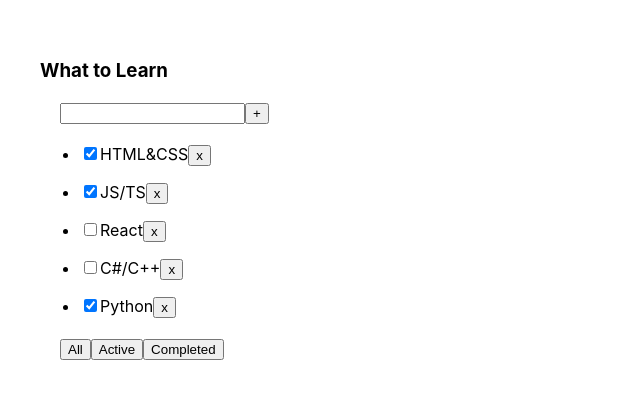
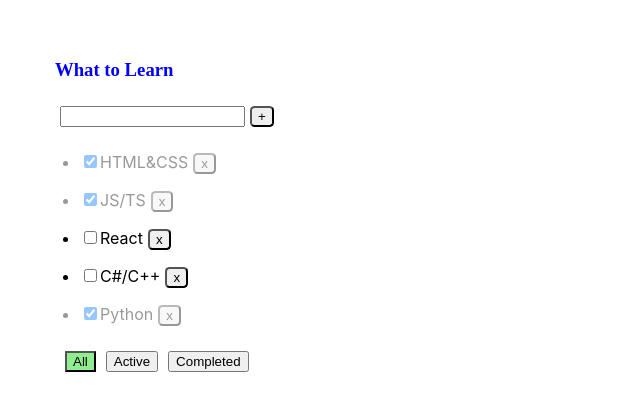
Before and after one commit to DmitryPatskalev/todolist, a React (Create React App) app: page / in a window 1280 px wide. Shown: the top 410 px of the page, without its empty margins (0-640 px from the left). Built offline with nearby package versions, Linux system fonts and the light colour scheme.

Commit message:
First level

```diff
--- a/src/Traning/AddTasks.tsx
+++ b/src/Traning/AddTasks.tsx
@@ -1,13 +1,47 @@
-import React from "react";
+import React, {ChangeEvent, KeyboardEvent, useState} from "react";
+import css from './style.module.css'
 
 
-export const AddTasks = () => {
+type AddTasksPropsType = {
+	 addTasks: (title: string) => void
+}
+
+export const AddTasks = (props: AddTasksPropsType) => {
+	 const [newTask, setNewTask] = useState('')
+	 const [error, setError] = useState<string | null>(null)
+
+	 const onClickHundler = () => {
+			if (newTask.trim() !== '') {
+				 props.addTasks(newTask.trim())
+				 setNewTask('')
+			} else {
+				 setError('Input the data')
+			}
+	 }
+
+	 const onChangeHundler = (event: ChangeEvent<HTMLInputElement>) => {
+			setError(null)
+			setNewTask(event.currentTarget.value)
+	 }
+
+	 const onKeyHundler = (event: KeyboardEvent<HTMLInputElement>) => {
+			if (event.charCode === 13) {
+				 onClickHundler()
+			}
+	 }
 
 	 return <div>
-			<input/>
+			<input
+				className={error ? css.error : ''}
+				value={newTask}
+				onChange={onChangeHundler}
+				onKeyPress={onKeyHundler}/>
 			<span>
-				 <button>+</button>
+				 <button
+					 onClick={onClickHundler}
+					 className={css.buttonAddTask}
+				 >+</button>
 			</span>
-
+			{error && <div className={css.errorMessage}>{error}</div>}
 	 </div>
 }
--- a/src/Traning/ButtonsFilterTasks.tsx
+++ b/src/Traning/ButtonsFilterTasks.tsx
@@ -1,13 +1,33 @@
 import React from "react";
+import {FilterTasksType} from "./Tasks";
+import css from './style.module.css'
 
 
-export const ButtonsFilterTasks = () => {
+type ButtonsFilterTasksType = {
+	 onChangeFilter: (title: FilterTasksType) => void
+	 filter: FilterTasksType
+}
+
+export const ButtonsFilterTasks = (props: ButtonsFilterTasksType) => {
+	 const showAll = () => {
+			props.onChangeFilter('All')
+	 }
+	 const showActive = () => {
+			props.onChangeFilter('Active')
+	 }
+	 const showCompleted = () => {
+			props.onChangeFilter('Completed')
+	 }
+
+	 let activeAll = props.filter === 'All' ? css.activeButton : ''
+	 let activeActive = props.filter === 'Active' ? css.activeButton : ''
+	 let activeCompleted = props.filter === 'Completed' ? css.activeButton : ''
 
 
-	 return <div>
-			<button>All</button>
-			<button>Active</button>
-			<button>Completed</button>
+	 return <div className={css.buttonsFilter}>
+			<button onClick={showAll} className={activeAll}>All</button>
+			<button onClick={showActive} className={activeActive}>Active</button>
+			<button onClick={showCompleted} className={activeCompleted}>Completed</button>
 
 	 </div>
 }
--- a/src/Traning/Tasks.tsx
+++ b/src/Traning/Tasks.tsx
@@ -2,13 +2,14 @@ import React, {useState} from "react";
 import {v1} from "uuid";
 import {TodoList} from "./Todo";
 
+
+export type FilterTasksType = 'All' | 'Active' | 'Completed'
 
 export type TasksType = {
 	 id: string
 	 title: string
 	 isDone: boolean
 }
-
 
 const arrTasks: Array<TasksType> = [
 	 {id: v1(), title: 'HTML&CSS', isDone: true},
@@ -21,11 +22,53 @@ const arrTasks: Array<TasksType> = [
 
 const TodoListTraning = () => {
 	 const [tasks, setTasks] = useState(arrTasks)
+	 const [filter, setFilter] = useState<FilterTasksType>('All')
+
+
+	 const buttonRemoveTasks = (id: string) => {
+			let removeElem = tasks.filter(elem => elem.id !== id)
+			setTasks(removeElem)
+	 }
+
+	 let filterTask = tasks
+	 if (filter === 'Active') {
+			filterTask = tasks.filter(elem => !elem.isDone)
+	 }
+	 if (filter === 'Completed') {
+			filterTask = tasks.filter(elem => elem.isDone)
+	 }
+	 const onChangeFilter = (title: FilterTasksType) => {
+			setFilter(title)
+	 }
+
+	 const addTask = (title: string) => {
+			let addTitle = {
+				 id: v1(),
+				 title,
+				 isDone: true
+			}
+			setTasks([addTitle, ...tasks])
+	 }
+
+	 const changeTaskStatus = (taskID: string, isDone: boolean) => {
+			let changeChecked = tasks.find(elem => elem.id === taskID)
+			if (changeChecked) {
+				 changeChecked.isDone = isDone
+				 setTasks([...tasks])
+			}
+	 }
 
 
 	 return <div className='App'>
-			<TodoList tasks={tasks} title='What to Learn'/>
-
+			<TodoList
+				tasks={filterTask}
+				title='What to Learn'
+				buttonRemoveTasks={buttonRemoveTasks}
+				onChangeFilter={onChangeFilter}
+				addTask={addTask}
+				filter={filter}
+				changeTaskStatus={changeTaskStatus}
+			/>
 
 	 </div>
 }
--- a/src/Traning/Todo.tsx
+++ b/src/Traning/Todo.tsx
@@ -1,33 +1,41 @@
-import React from "react";
-import {TasksType} from "./Tasks";
+import React, {ChangeEvent} from "react";
+import {FilterTasksType, TasksType} from "./Tasks";
 import {AddTasks} from "./AddTasks";
 import {ButtonsFilterTasks} from "./ButtonsFilterTasks";
+import css from './style.module.css'
 
 
 type TodoListPropsType = {
 	 tasks: TasksType[]
 	 title: string
+	 buttonRemoveTasks: (id: string) => void
+	 onChangeFilter: (title: FilterTasksType) => void
+	 addTask: (title: string) => void
+	 filter: FilterTasksType
+	 changeTaskStatus: (taskID: string, isDone: boolean) => void
 
 }
 
 export const TodoList = (props: TodoListPropsType) => {
 	 let listOfTasks = props.tasks.map((elem, index) => {
+			let removeTask = () => props.buttonRemoveTasks(elem.id)
+			let changeChecked = (event: ChangeEvent<HTMLInputElement>) => {
+				 props.changeTaskStatus(elem.id, event.currentTarget.checked)
+			}
 			return <ul key={index}>
-				 <li>
-						<input type='checkbox' checked={elem.isDone}/>
+				 <li className={elem.isDone ? css.isDone : ''}>
+						<input type='checkbox' onChange={changeChecked} checked={elem.isDone}/>
 						{elem.title}
-						<button>x</button>
+						<button onClick={removeTask} className={css.removeTask}>x</button>
 				 </li>
 			</ul>
 	 })
 
 	 return <div>
-			<h3>{props.title}</h3>
-			<AddTasks/>
+			<h3 className={css.title}>{props.title}</h3>
+			<AddTasks addTasks={props.addTask}/>
 			{listOfTasks}
-			<ButtonsFilterTasks/>
-
-
+			<ButtonsFilterTasks onChangeFilter={props.onChangeFilter} filter={props.filter}/>
 	 </div>
 
 }
--- a/src/Traning/style.module.css
+++ b/src/Traning/style.module.css
@@ -1,14 +1,15 @@
 .title {
     font-family: 'Neucha', cursive;
     color: blue;
+    margin-left: 15px;
 }
 
-.addTask {
+.buttonAddTask {
     margin: 5px;
     border-radius: 20%;
 }
 
-.addTask:hover {
+.buttonAddTask:hover {
     background-color: lightgreen;
 }
 
@@ -39,10 +40,12 @@
 
 .removeTask {
     border-radius: 20%;
+    margin-left: 5px;
 }
 
 .removeTask:hover {
     background-color: red;
+
 }
 
 .isDone {
```
